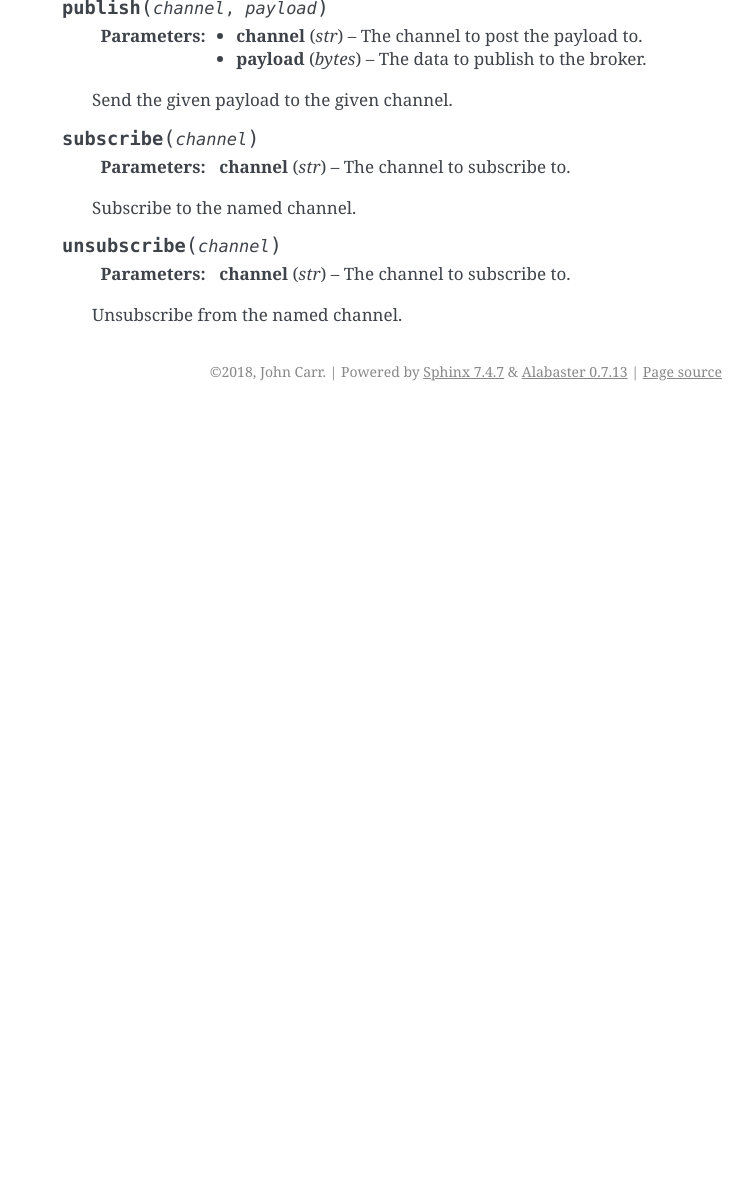
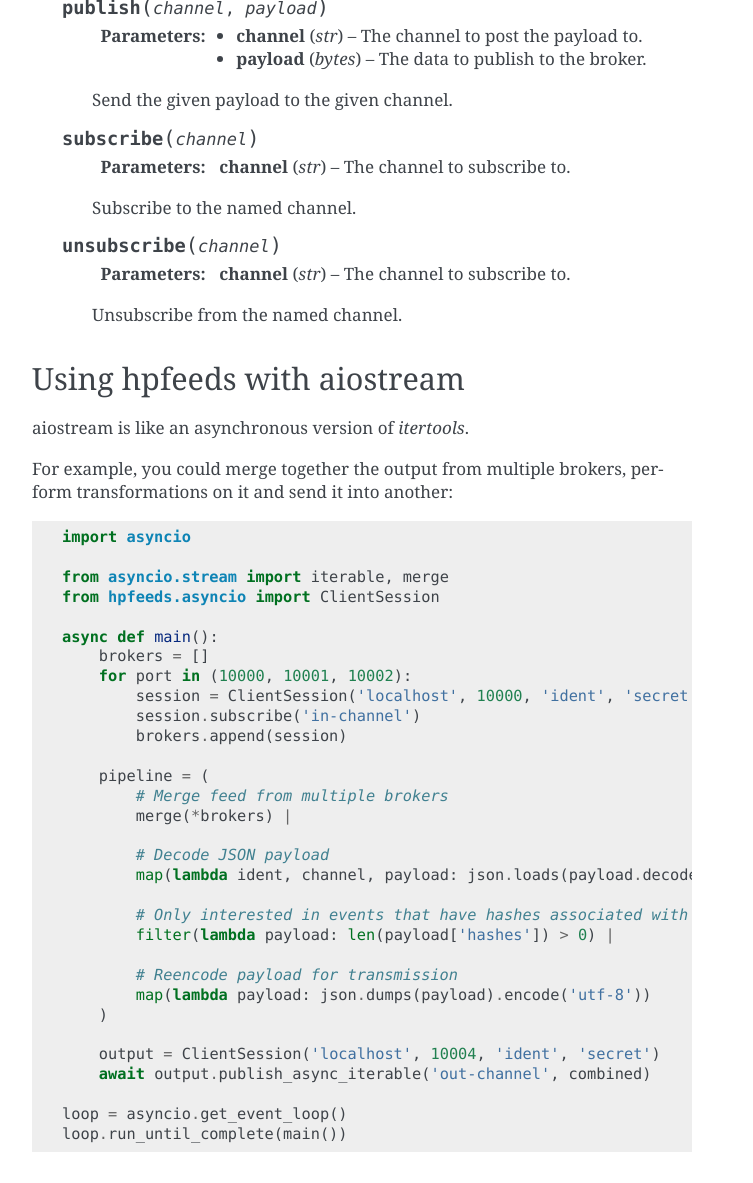
Before and after one commit to hpfeeds/hpfeeds, a Sphinx documentation site: the page built from docs/asyncio_reference.rst, in a window 1280 px wide and 1400 px high, scrolled down 698 px, cut to the strip 217-1400 px from the top of the window. Shown: the whole strip, without its empty margins (388-1141 px from the left). Built offline with Sphinx 7.4.7, drawn with Linux system fonts in a browser that asks for light colours; before the commit the page ends 1326 px from its top, so only the background shows below that; some of the changed text lies outside the part shown.

Commit message:
Documentation about aiostreams

```diff
--- a/docs/asyncio_reference.rst
+++ b/docs/asyncio_reference.rst
@@ -72,3 +72,44 @@ Usage example::
      :param str channel: The channel to subscribe to.
 
      Unsubscribe from the named channel.
+
+
+Using hpfeeds with aiostream
+----------------------------
+
+aiostream is like an asynchronous version of `itertools`.
+
+For example, you could merge together the output from multiple brokers, perform
+transformations on it and send it into another::
+
+     import asyncio
+
+     from asyncio.stream import iterable, merge
+     from hpfeeds.asyncio import ClientSession
+
+     async def main():
+         brokers = []
+         for port in (10000, 10001, 10002):
+             session = ClientSession('localhost', 10000, 'ident', 'secret')
+             session.subscribe('in-channel')
+             brokers.append(session)
+
+         pipeline = (
+             # Merge feed from multiple brokers
+             merge(*brokers) |
+
+             # Decode JSON payload
+             map(lambda ident, channel, payload: json.loads(payload.decode('utf-8'))) |
+
+             # Only interested in events that have hashes associated with them
+             filter(lambda payload: len(payload['hashes']) > 0) |
+
+             # Reencode payload for transmission
+             map(lambda payload: json.dumps(payload).encode('utf-8'))
+         )
+
+         output = ClientSession('localhost', 10004, 'ident', 'secret')
+         await output.publish_async_iterable('out-channel', combined)
+
+     loop = asyncio.get_event_loop()
+     loop.run_until_complete(main())
```
Also changed, not shown: docs/index.rst (+9 -8 lines).
